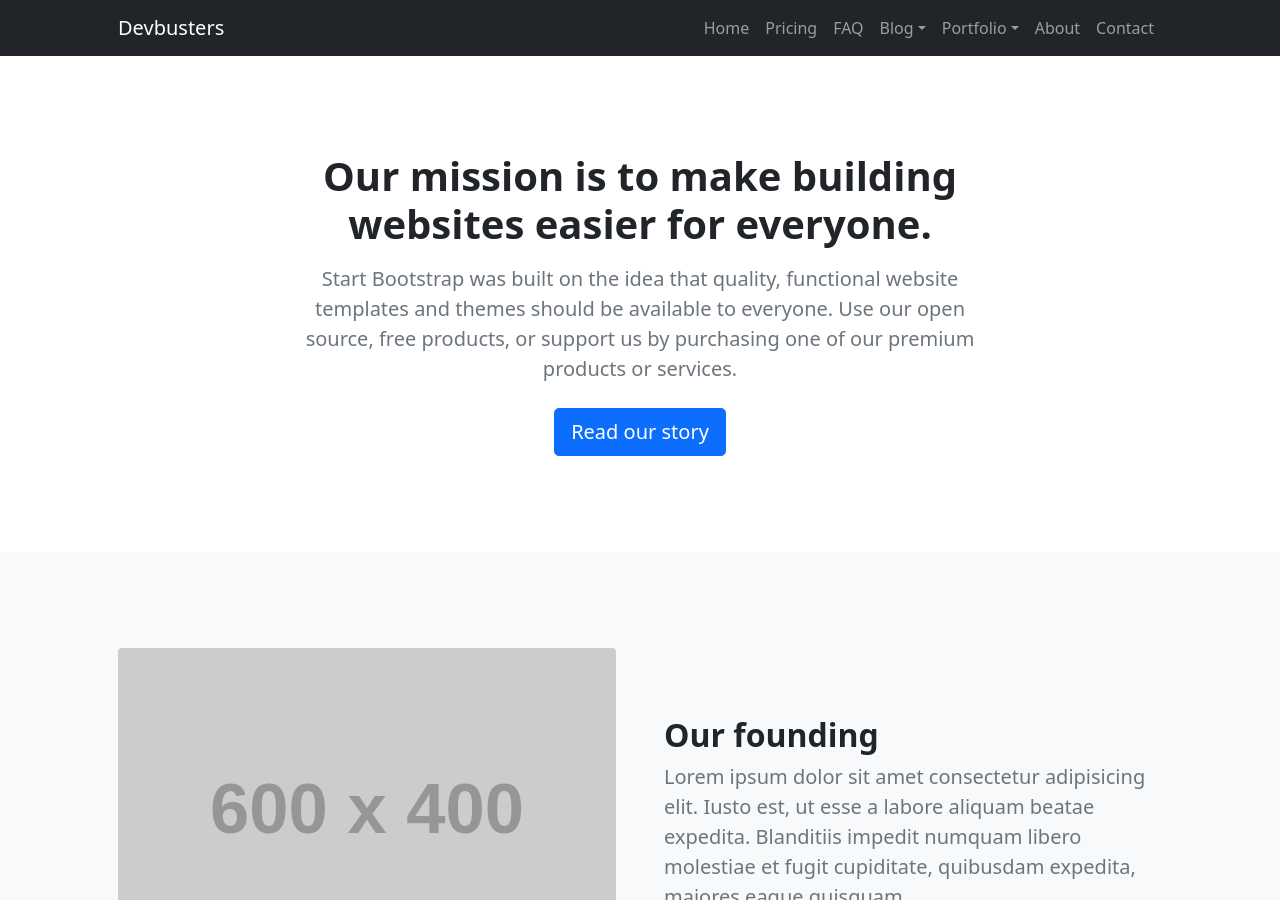
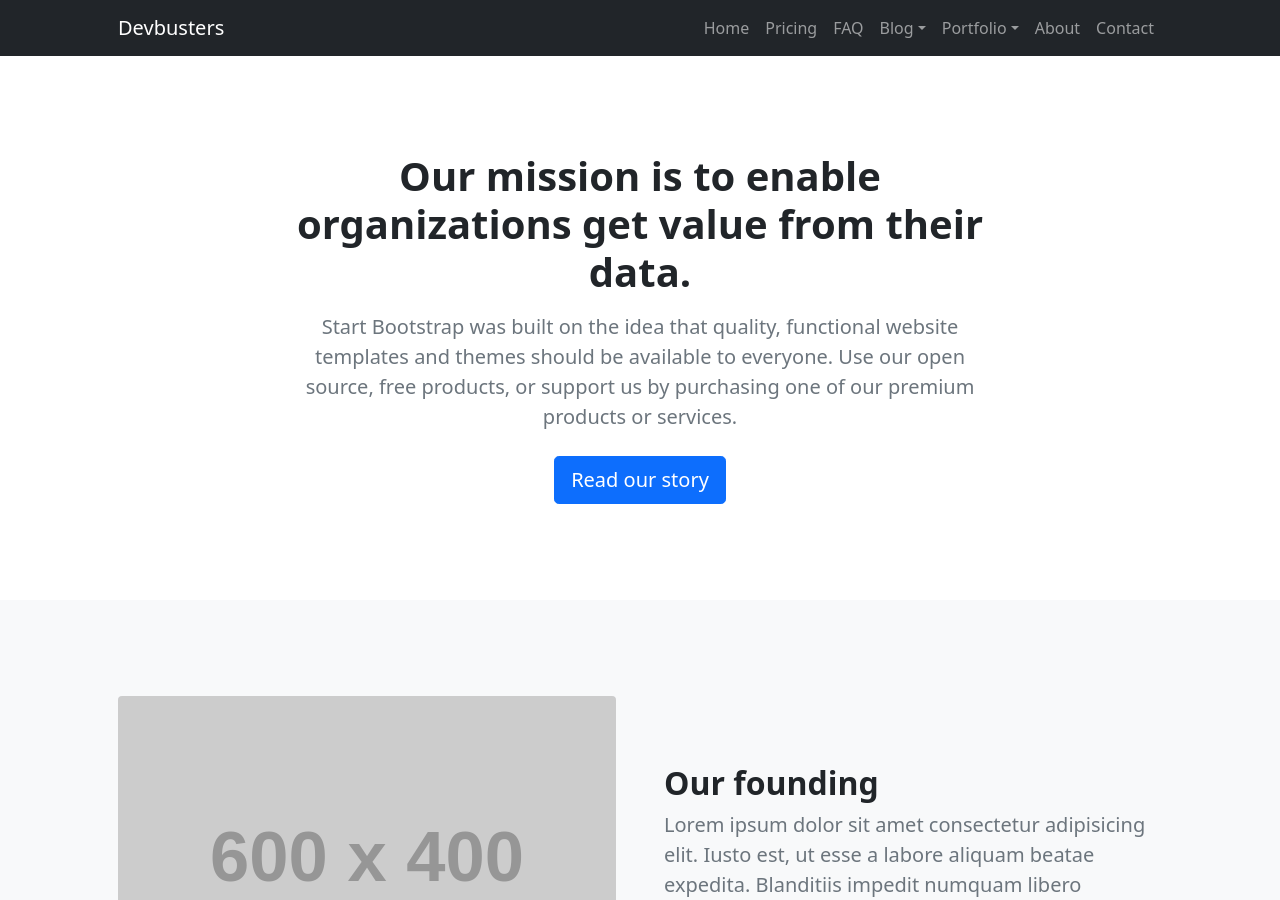
Before and after one commit to Devbusters/devbusters, a Jekyll site: the page built from about.md, in a window 1280 px wide and 900 px high. Built offline with Jekyll 4.4.1, drawn with Linux system fonts in a browser that asks for light colours.

Commit message:
Update about.html

```diff
--- a/_layouts/about.html
+++ b/_layouts/about.html
@@ -25,7 +25,7 @@
                 <div class="row justify-content-center">
                     <div class="col-lg-8 col-xxl-6">
                         <div class="text-center my-5">
-                            <h1 class="fw-bolder mb-3">Our mission is to make building websites easier for everyone.
+                            <h1 class="fw-bolder mb-3">Our mission is to enable organizations get value from their data.
                             </h1>
                             <p class="lead fw-normal text-muted mb-4">Start Bootstrap was built on the idea that
                                 quality, functional website templates and themes should be available to everyone. Use
```
